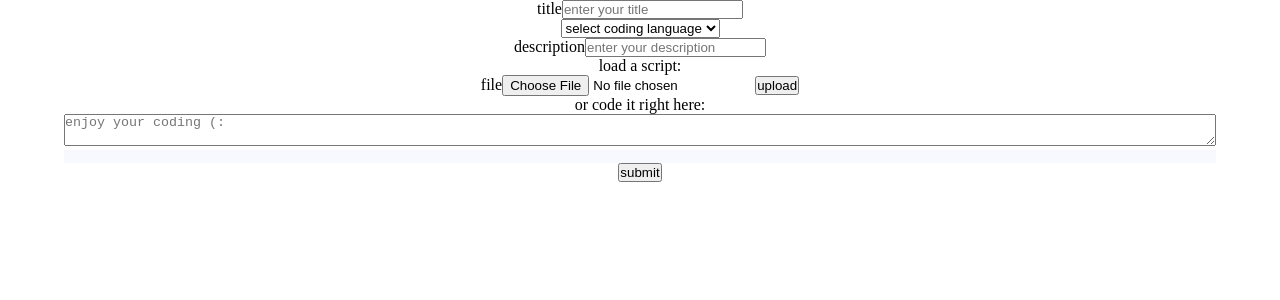
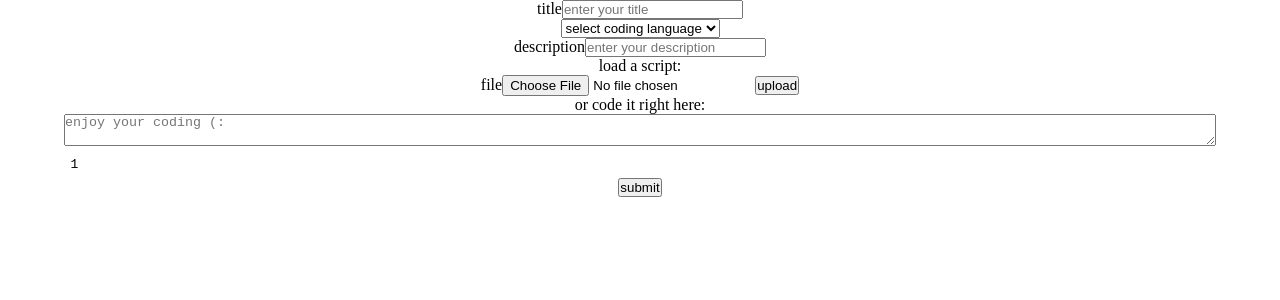
Before and after one commit to adva-mo/howToQode, a React (Create React App) app in the folder client/: page /new-snippet in a window 1280 px wide. Shown: the top 300 px of the page. Built offline with nearby package versions, Linux system fonts and the light colour scheme.

Commit message:
Posting new snippets to DB

```diff
--- a/client/src/components/CodeInput/CodeInput.js
+++ b/client/src/components/CodeInput/CodeInput.js
@@ -1,9 +1,16 @@
-import React, { useState } from "react";
+import React, { useContext, useState } from "react";
 import CodeBlock from "../Codeblock/Codeblock";
+import newSnippetContext from "../../context/snippet.context.js";
 import "./CodeInput.css";
 
 function CodeInput() {
-  const [userCode, setUserCode] = useState("");
+  // const [userCode, setUserCode] = useState("");
+  const { setSnippetObject, snippetObject } = useContext(newSnippetContext);
+
+  const handleCodeChange = ({ target }) => {
+    setSnippetObject((prev) => ({ ...prev, code: target.value }));
+  };
+
   return (
     <div className="code-input-container">
       <div className="code-textarea">
@@ -14,11 +21,14 @@ function CodeInput() {
           placeholder="enjoy your coding (:"
           type="text"
           name="code"
-          onChange={({ target }) => setUserCode(target.value)}
+          onChange={handleCodeChange}
         />
       </div>
       <div className="code-block">
-        <CodeBlock textToFormat={userCode} language={"javascript"} />
+        <CodeBlock
+          textToFormat={snippetObject.code}
+          language={snippetObject.language}
+        />
       </div>
     </div>
   );
--- a/client/src/components/Codeblock/Codeblock.js
+++ b/client/src/components/Codeblock/Codeblock.js
@@ -1,9 +1,21 @@
+import React, { useContext } from "react";
 import SyntaxHighlighter from "react-syntax-highlighter";
 import { docco } from "react-syntax-highlighter/dist/esm/styles/hljs";
+import newSnippetContext from "../../context/snippet.context.js";
 
 const Codeblock = ({ language, textToFormat }) => {
+  //languge from context
+  const { snippetObjct } = useContext(newSnippetContext);
   return (
-    <SyntaxHighlighter language={language} style={docco} showLineNumbers={true}>
+    <SyntaxHighlighter
+      language={snippetObjct?.language}
+      style={docco}
+      showLineNumbers={true}
+      customStyle={{
+        backgroundColor: "transparent",
+        opacity: "1",
+      }}
+    >
       {textToFormat}
     </SyntaxHighlighter>
   );
--- /dev/null
+++ b/client/src/components/LanguageSelect/LanguageSelect.js
@@ -0,0 +1,34 @@
+import React, { useContext } from "react";
+import newSnippetContext from "../../context/snippet.context.js";
+
+function LanguageSelect() {
+  const { setSnippetObject } = useContext(newSnippetContext);
+
+  const handleLanguageSelect = ({ target }) => {
+    console.log(target.value);
+    setSnippetObject((prev) => ({ ...prev, language: target.value }));
+  };
+  return (
+    <select onChange={handleLanguageSelect}>
+      <option value="">select coding language</option>
+      <option value="python">python</option>
+      <option value="javascript">javascript</option>
+      <option value="cpp">cpp</option>
+      <option value="java">java</option>
+      <option value="go">go</option>
+      <option value="applescript">applescript</option>
+      <option value="c">c</option>
+      <option value="css">css</option>
+      <option value="django">django</option>
+      <option value="dos">dos</option>
+      <option value="json">json</option>
+      <option value="php">php</option>
+      <option value="ruby">ruby</option>
+      <option value="sql">sql</option>
+      <option value="typescript">typescript</option>
+      <option value="xml">xml</option>
+    </select>
+  );
+}
+
+export default LanguageSelect;
--- a/client/src/components/NewSnippetCard/NewSnippetCard.js
+++ b/client/src/components/NewSnippetCard/NewSnippetCard.js
@@ -1,9 +1,33 @@
-import React from "react";
+import React, { useRef, useState, useContext } from "react";
 import CodeInput from "../CodeInput/CodeInput";
+import LanguageSelect from "../LanguageSelect/LanguageSelect";
+import newSnippetContext from "../../context/snippet.context.js";
 
 function NewSnippetCard() {
+  const { setSnippetObject, snippetObject, setIsSnippetFull } =
+    useContext(newSnippetContext);
+  const [isFileUploaded, setIsFileUploaded] = useState(false);
+
+  const title = useRef();
+  const description = useRef();
+
+  const handleSnippetSubmit = () => {
+    const code = isFileUploaded ? "" : snippetObject.code;
+    setSnippetObject((prev) => ({
+      ...prev,
+      title: title.current.value,
+      description: description.current.value,
+      code,
+    }));
+    setIsSnippetFull(true);
+  };
+
   return (
-    <form>
+    <form
+      onSubmit={(e) => {
+        e.preventDefault();
+      }}
+    >
       <div>
         <label htmlFor="title">title</label>
         <input
@@ -11,31 +35,11 @@ function NewSnippetCard() {
           placeholder="enter your title"
           type="text"
           name="title"
-          // value={emailValue}
-          // onChange={emailChangeHandler}
-          // onBlur={emailBlurHndler}
+          ref={title}
         />
       </div>
       <div>
-        <select>
-          <option value="">select coding language</option>
-          <option value="python">python</option>
-          <option value="javascript">javascript</option>
-          <option value="cpp">cpp</option>
-          <option value="java">java</option>
-          <option value="go">go</option>
-          <option value="applescript">applescript</option>
-          <option value="c">c</option>
-          <option value="css">css</option>
-          <option value="django">django</option>
-          <option value="dos">dos</option>
-          <option value="json">json</option>
-          <option value="php">php</option>
-          <option value="ruby">ruby</option>
-          <option value="sql">sql</option>
-          <option value="typescript">typescript</option>
-          <option value="xml">xml</option>
-        </select>
+        <LanguageSelect />
       </div>
       <div>
         <label htmlFor="description">description</label>
@@ -44,9 +48,7 @@ function NewSnippetCard() {
           placeholder="enter your description"
           type="text"
           name="description"
-          // value={emailValue}
-          // onChange={emailChangeHandler}
-          // onBlur={emailBlurHndler}
+          ref={description}
         />
       </div>
       <div>
@@ -56,7 +58,7 @@ function NewSnippetCard() {
         <button>upload</button>
       </div>
       <CodeInput />
-      <button>submit</button>
+      <button onClick={handleSnippetSubmit}>submit</button>
     </form>
   );
 }
--- a/client/src/context/snippet.context.js
+++ b/client/src/context/snippet.context.js
@@ -6,13 +6,6 @@ const newSnippetContext = React.createContext({
   language: "",
   description: "",
   code: "",
-  clearContext() {
-    (this.author = ""),
-      (this.title = ""),
-      (this.language = ""),
-      (this.description = ""),
-      (this.code = "");
-  },
 });
 
 export default newSnippetContext;
--- a/client/src/hooks/useHttp.js
+++ b/client/src/hooks/useHttp.js
@@ -1,6 +1,6 @@
 import { useState } from "react";
 
-export const useHttp = (setData) => {
+export const useHttp = () => {
   const [isLoading, setIsLoading] = useState(false);
   const [error, setError] = useState(null);
 
@@ -19,8 +19,8 @@ export const useHttp = (setData) => {
       if (!response.ok) throw new Error("request failed");
       const data = await response.json();
       // setData && setData(data);
-      console.log(data);
       setIsLoading(false);
+      return data;
     } catch (e) {
       console.log(e);
       setError(e.message || "something went wrong");
--- a/client/src/pages/NewSnippet/NewSnippetPage.js
+++ b/client/src/pages/NewSnippet/NewSnippetPage.js
@@ -1,12 +1,53 @@
-import React, { useContext } from "react";
+import React, { useEffect, useState } from "react";
 import NewSnippetCard from "../../components/NewSnippetCard/NewSnippetCard.js";
 import newSnippetContext from "../../context/snippet.context.js";
+import { useHttp } from "../../hooks/useHttp";
 
 function NewSnippetPage() {
-  const snippetCtx = useContext(newSnippetContext);
+  const [isSnippetFull, setIsSnippetFull] = useState(false);
+  const [snippetObject, setSnippetObject] = useState({
+    title: "",
+    language: "",
+    description: "",
+    code: "",
+  });
+
+  const { getData } = useHttp();
+
+  useEffect(() => {
+    if (!isSnippetFull) return;
+
+    const PostBody = {
+      ...snippetObject,
+      author: "63a446403a69e528fb2eb2ed",
+    };
+
+    getData({
+      url: "http://localhost:3001/snippets",
+      method: "POST",
+      body: PostBody,
+      headers: {
+        "Content-Type": "application/json",
+      },
+    })
+      .then((res) => {
+        console.log(res);
+      })
+      .catch((err) => console.log(err));
+  }, [isSnippetFull]);
+
   return (
     <div>
-      <NewSnippetCard />
+      <newSnippetContext.Provider
+        value={{
+          setSnippetObject,
+          setIsSnippetFull,
+          snippetObject,
+          isSnippetFull,
+        }}
+      >
+        <NewSnippetCard />
+      </newSnippetContext.Provider>
     </div>
   );
 }
```
Also changed, not shown: client/public/manifest.json, client/src/components/LanguageSelect/LanguageSelect.css (added), 1 other file (tests, documents, lock files or other folders).
